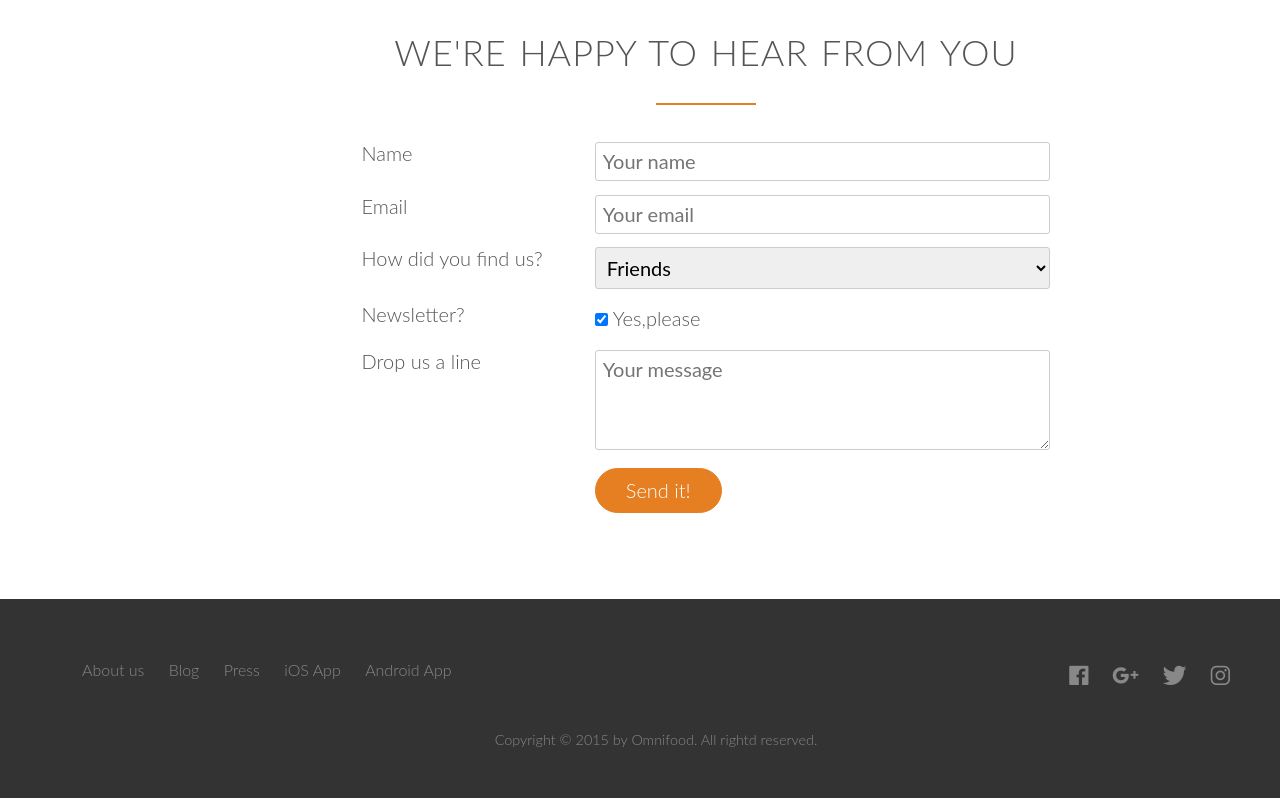
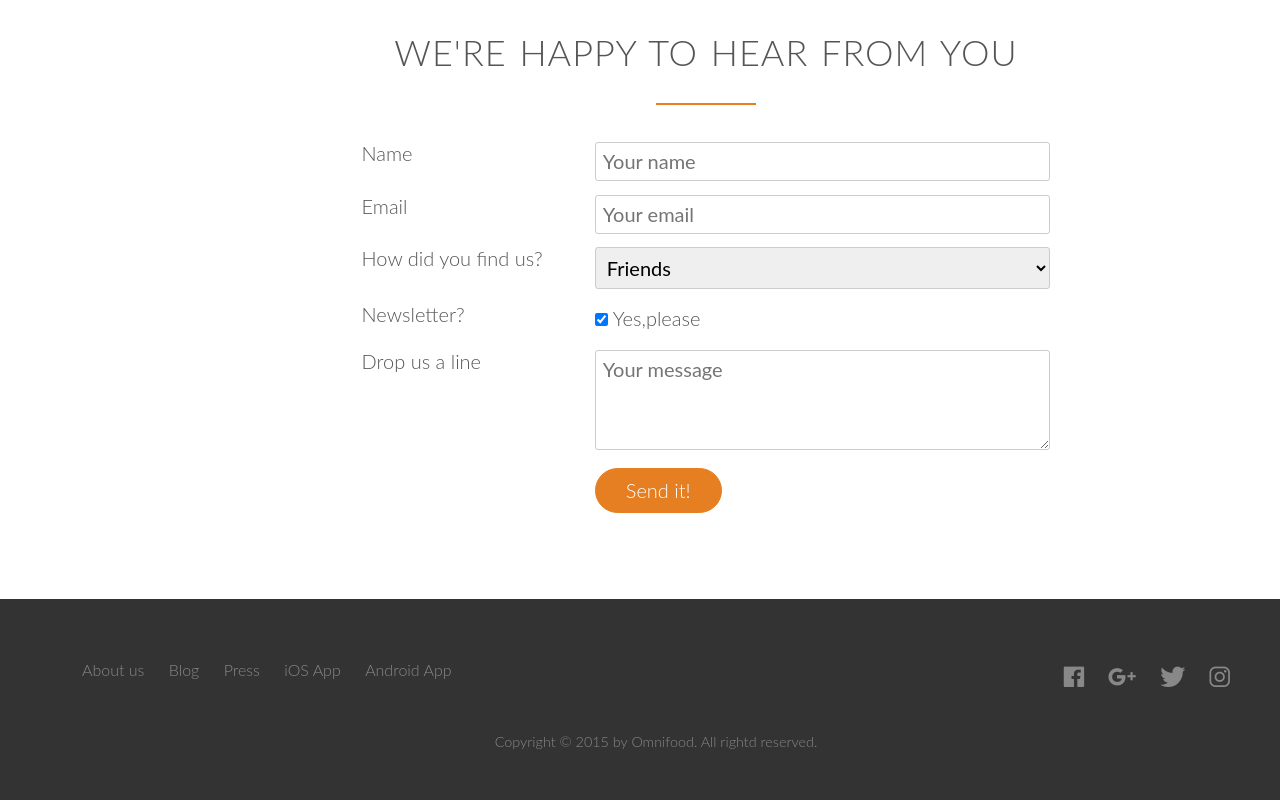
Before and after one commit to dristipoddar/myfood, a plain HTML site: page index.html in a window 1280 px wide. Shown: the part 4780-5580 px from the top of the page. Drawn offline with Linux system fonts and the light colour scheme.

Commit message:
features added

```diff
--- a/index.html
+++ b/index.html
@@ -1,6 +1,7 @@
 <!DOCTYPE html>
 <html lang="en">
     <head>
+        <meta name="viewport" content="width=device-width, initial-scale=1.0">
         <link rel="stylesheet" type="text/css" href="vendours/css/normalize.css">
         <link rel="stylesheet" type="text/css" href="vendours/css/038 Grid.css">
         <link rel="stylesheet" type="text/css" href="vendours/css/ionicons.min.css">
--- a/resources/CSS/style.css
+++ b/resources/CSS/style.css
@@ -514,12 +514,12 @@ footer{
 }
 .social-links li a:link,
 .social-links li a:visited{
-    font-size:160% ;
+    font-size:170% ;
 }
 .ion-logo-facebook,
 .ion-logo-googleplus,
 .ion-logo-twitter,
-.ion-logo-instagram{
+.ion-logo-instagram:{
     transition: color 0.2s;
 }
 
```
